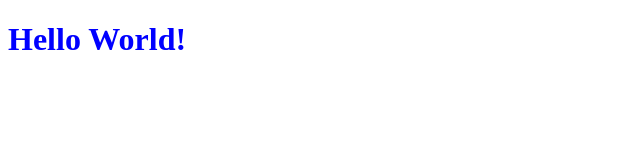
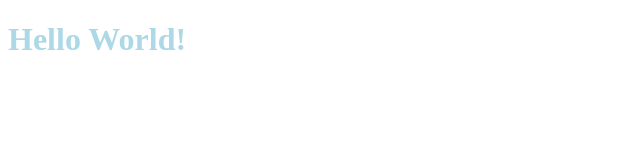
Before and after one commit to ArinaOvsyannikova/index.html, a plain HTML site: page index.html in a window 1280 px wide. Shown: the whole page, without its empty margins (0-640 px from the left). Drawn offline with Linux system fonts and the light colour scheme.

Commit message:
Update index.html

```diff
--- a/index.html
+++ b/index.html
@@ -6,7 +6,7 @@
     <title>Hello World Page</title>
     <style>
         h1 {
-            color: blue;
+            color: lightblue;
 			}
     </style>
 </head>
```
